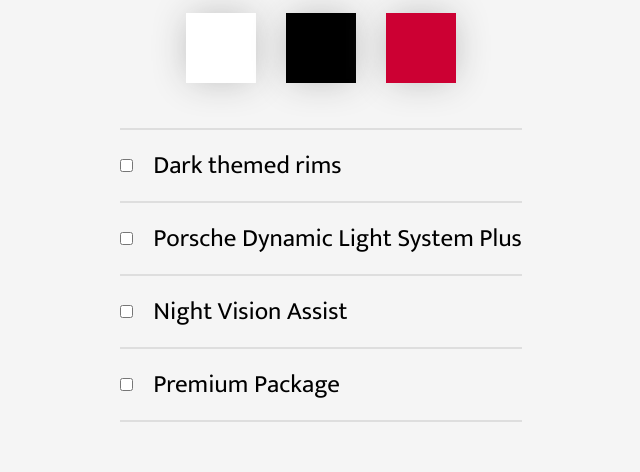
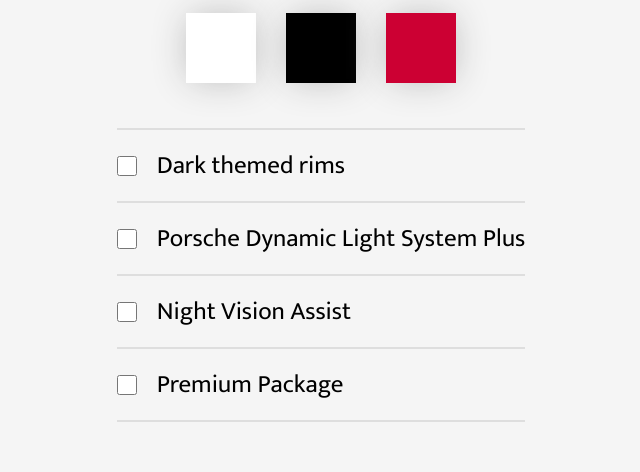
Before and after one commit to Rimpy99/car-configurator-reactjs, a React (Create React App) app: page /porsche911 in a window 1280 px wide. Shown: the part 722-1194 px from the top of the page, without its empty margins (319-959 px from the left). Built offline with nearby package versions, Linux system fonts and the light colour scheme.

Commit message:
Checkbox styled

```diff
--- a/src/components/CarConfiguratorContent/CarConfiguratorContent.tsx
+++ b/src/components/CarConfiguratorContent/CarConfiguratorContent.tsx
@@ -36,7 +36,6 @@
                         colors={colors}
                         setColor={setColor}
                         setRims={setRims}
-                        rims={rims}
                         options={options}
                         setOptions={setOptions}
                     />
--- a/src/components/Options/Options.tsx
+++ b/src/components/Options/Options.tsx
@@ -1,4 +1,4 @@
-import React, {Dispatch, SetStateAction} from 'react';
+import React, {useState, Dispatch, SetStateAction} from 'react';
 import styled from 'styled-components';
 
 
@@ -12,13 +12,24 @@
     colors: string[],
     setColor: Dispatch<SetStateAction<string>>,
     setRims: Dispatch<SetStateAction<boolean>>,
-    rims: boolean,
     options: OptionObject,
     setOptions: Dispatch<SetStateAction<OptionObject>>,
 }
 
 type ColorBoxProps = {
     color: string,
+}
+
+type inputStatusType = {
+    rims: boolean,
+    lights: boolean,
+    nightVision: boolean,
+    premium: boolean,
+}
+
+type inputProps = {
+    onChange: (event: React.ChangeEvent<HTMLInputElement>) => void;
+    status: boolean,
 }
 
 const chooseColor = (passedColor: string | any) => {
@@ -36,7 +47,16 @@
     }
 }
 
-export const Options = ({colors, setColor, setRims, rims, options, setOptions}: Props) => {
+export const Options = ({colors, setColor, setRims, options, setOptions}: Props) => {
+
+    const [inputStatus, setInputStatus] = useState<inputStatusType>({
+        rims: false,
+        lights: false,
+        nightVision: false,
+        premium: false,
+    });
+
+
 
     return(
         <>
@@ -46,24 +66,48 @@
                     return <ColorBox color={color} onClick={() => setColor(color)}/>
                 })}
             </ColorContainer>
-            <OptionsContainer>
+            <div>
                 <Option>
-                    <input type="checkbox" onChange={() => setRims(currentStatus => !currentStatus)}/>
+                    <Input
+                        status={inputStatus.rims}
+                        onChange={() => {
+                            setRims(currentStatus => !currentStatus);
+                            setInputStatus(inputStatus => ({...inputStatus, rims: !inputStatus.rims}));
+                        }}
+                    />
                     <OptionsParagraph>Dark themed rims</OptionsParagraph>
                 </Option>
                 <Option>
-                    <input type="checkbox" onChange={() => setOptions(options => ({...options, dynamicLightsSystemPlus: !options.dynamicLightsSystemPlus}) )}/>
+                    <Input
+                        status={inputStatus.lights}
+                        onChange={() => {
+                            setOptions(options => ({...options, dynamicLightsSystemPlus: !options.dynamicLightsSystemPlus}) );
+                            setInputStatus(inputStatus => ({...inputStatus, lights: !inputStatus.rims}));
+                        }}
+                    />
                     <OptionsParagraph>Porsche Dynamic Light System Plus</OptionsParagraph>
                 </Option>
                 <Option>
-                    <input type="checkbox" onChange={() => setOptions(options => ({...options, NightVisionAssist: !options.NightVisionAssist}) )}/>
+                    <Input
+                        status={inputStatus.nightVision}
+                        onChange={() => {
+                            setOptions(options => ({...options, NightVisionAssist: !options.NightVisionAssist}) );
+                            setInputStatus(inputStatus => ({...inputStatus, nightVision: !inputStatus.rims}));
+                        }}
+                    />
                     <OptionsParagraph>Night Vision Assist</OptionsParagraph>
                 </Option>
                 <Option>
-                    <input type="checkbox" onChange={() => setOptions(options => ({...options, PremiumPackage: !options.PremiumPackage}) )}/>
+                    <Input
+                        status={inputStatus.premium}
+                        onChange={() => {
+                            setOptions(options => ({...options, PremiumPackage: !options.PremiumPackage}) );
+                            setInputStatus(inputStatus => ({...inputStatus, premium: !inputStatus.rims}));
+                        }}
+                    />
                     <OptionsParagraph>Premium Package</OptionsParagraph>
                 </Option>
-            </OptionsContainer>
+            </div>
         </>
     )
 };
@@ -93,13 +137,10 @@
     }
 `
 
-const OptionsContainer = styled.div`
-
-`
-
 const Option = styled.div`
     display:  flex;
     justify-content: flex-start;
+    align-items: center;
     // width: 500px;
     border-top: 2px solid #dedede;
     padding: 15px 0;
@@ -107,6 +148,15 @@
     &:nth-child(4){
         border-bottom: 2px solid #dedede;
     }
+`;
+
+
+const Input = styled.input.attrs({ type: 'checkbox' })<inputProps>`
+    cursor: pointer;
+    width: 20px;
+    height: 20px;
+    border: 2px solid black;
+    accent-color: red;
 `
 
 const OptionsParagraph = styled.p`
--- a/src/components/Summary/Summary.tsx
+++ b/src/components/Summary/Summary.tsx
@@ -106,6 +106,7 @@
     border-collapse: collapse;
     margin-top: 30px;
     width: 500px;
+    margin-bottom: 80px;
 `;
 
 const Row = styled.tr`
```
